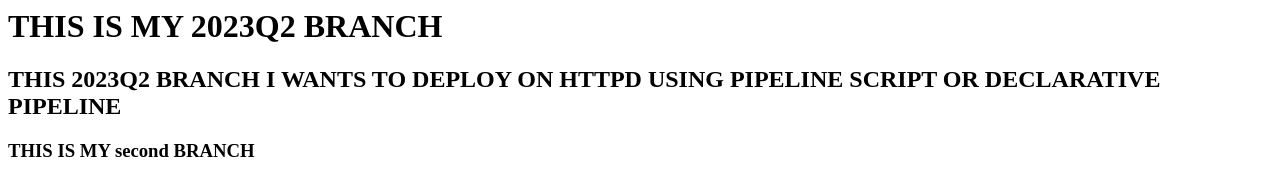
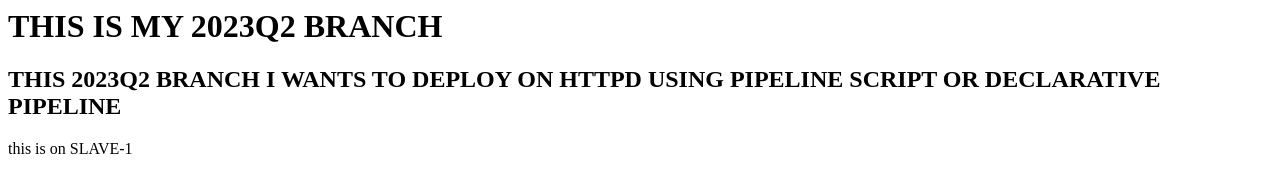
Before and after one commit to renujankar/vel-app2, a plain HTML site: page index.html in a window 1280 px wide. Drawn offline with Linux system fonts and the light colour scheme.

Commit message:
Update index.html

```diff
--- a/index.html
+++ b/index.html
@@ -1,3 +1,10 @@
 <h1> THIS IS MY 2023Q2 BRANCH </h1>
 <h2> THIS 2023Q2 BRANCH I WANTS TO DEPLOY ON HTTPD USING PIPELINE SCRIPT OR DECLARATIVE PIPELINE</H2>
-<h3>THIS IS MY second BRANCH</h3>
+
+
+
+
+
+
+
+<h10>   this is on SLAVE-1  </h10>
```
